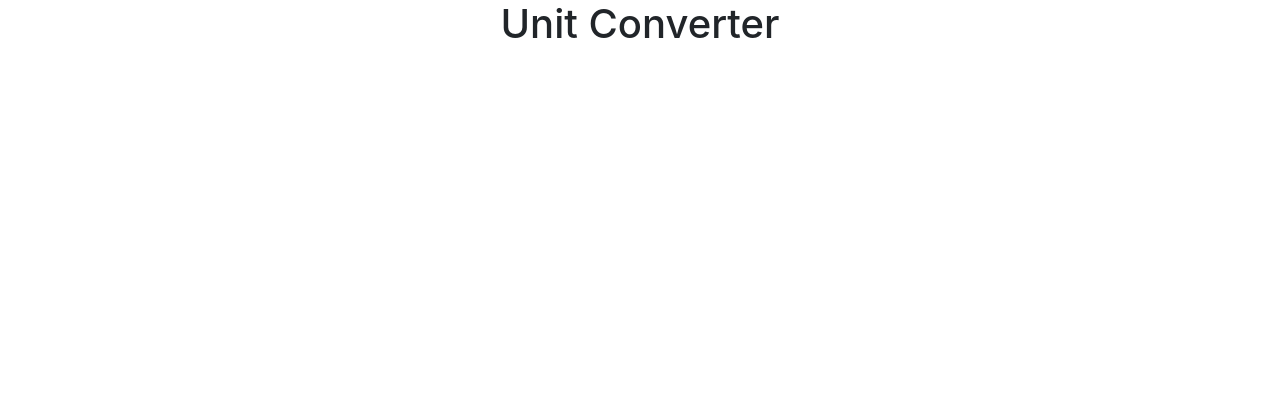
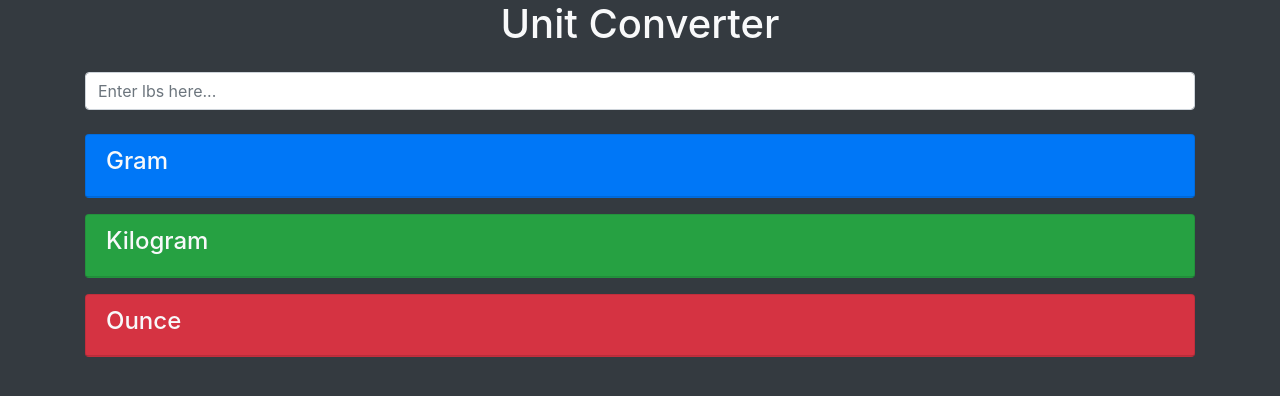
Before and after one commit to ssamson/msimbo-unit-converter, a plain HTML site: page index.html in a window 1280 px wide. Drawn offline with nearby package versions, Linux system fonts and the light colour scheme.

Commit message:
corrected tags and inserted js script tag

```diff
--- a/index.html
+++ b/index.html
@@ -5,13 +5,39 @@
     <meta name="viewport" content="width=device-width, initial-scale=1.0">
     <meta http-equiv="X-UA-Compatible" content="ie=edge">
     <link rel="stylesheet" href="https://stackpath.bootstrapcdn.com/bootstrap/4.3.1/css/bootstrap.min.css" integrity="sha384-ggOyR0iXCbMQv3Xipma34MD+dH/1fQ784/j6cY/iJTQUOhcWr7x9JvoRxT2MZw1T" crossorigin="anonymous">
-    <link rel="stylesheet" href="main.js">
+    <link rel="stylesheet" href="style.css">
     <title>Unit Converter</title>
 </head>
-<body>
+<body class="bg-dark">
     <div class="container">
-        <h1 class="text-center">Unit Converter</h1>
+        <h1 class="text-center mb-4 text-light">Unit Converter</h1>
+        <input
+            type="number"
+            class="form-control mb-4"
+            id="input"
+            name="input"
+            placeholder="Enter lbs here...">
+        <div id="output" class="text-light">
+            <div class="card bg-primary mb-3">
+                <div class="card-header">
+                    <h4>Gram</h4>
+                    <h4 id="gram"></h4>
+                </div>
+            </div>
+            <div class="card bg-success mb-3">
+                 <div class="card-header">
+                    <h4>Kilogram</h4>
+                    <h4 id="kilogram"></h4>
+                </div>
+             </div>
+            <div class="card bg-danger mb-3">
+                <div class="card-header">
+                    <h4>Ounce</h4>
+                    <h4 id="ounce"></h4>
+                </div>
+            </div>
+        </div>
     </div>
-
-</body>
+    <script src="main.js"></script>
+ </body>
 </html>
```
